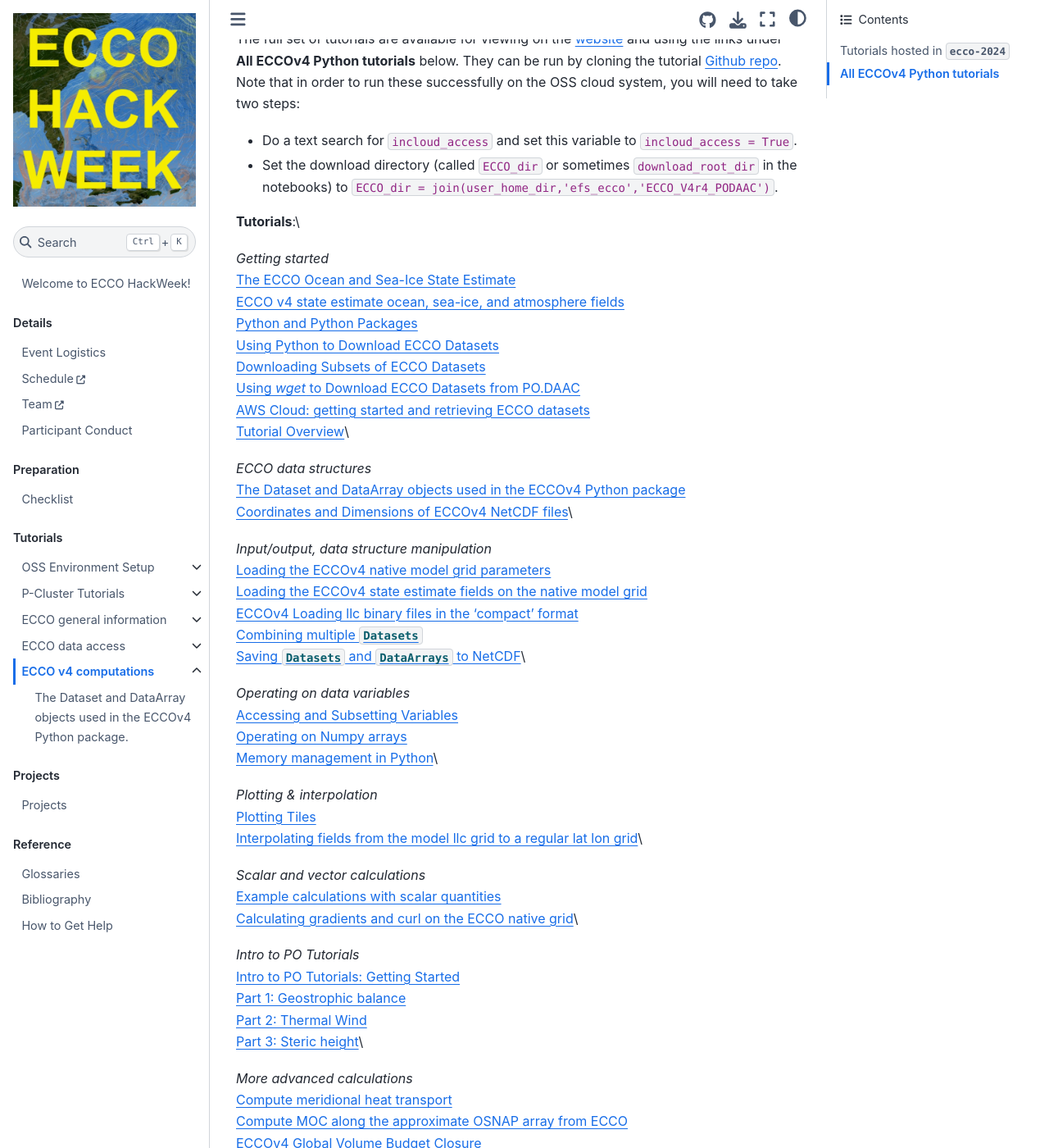
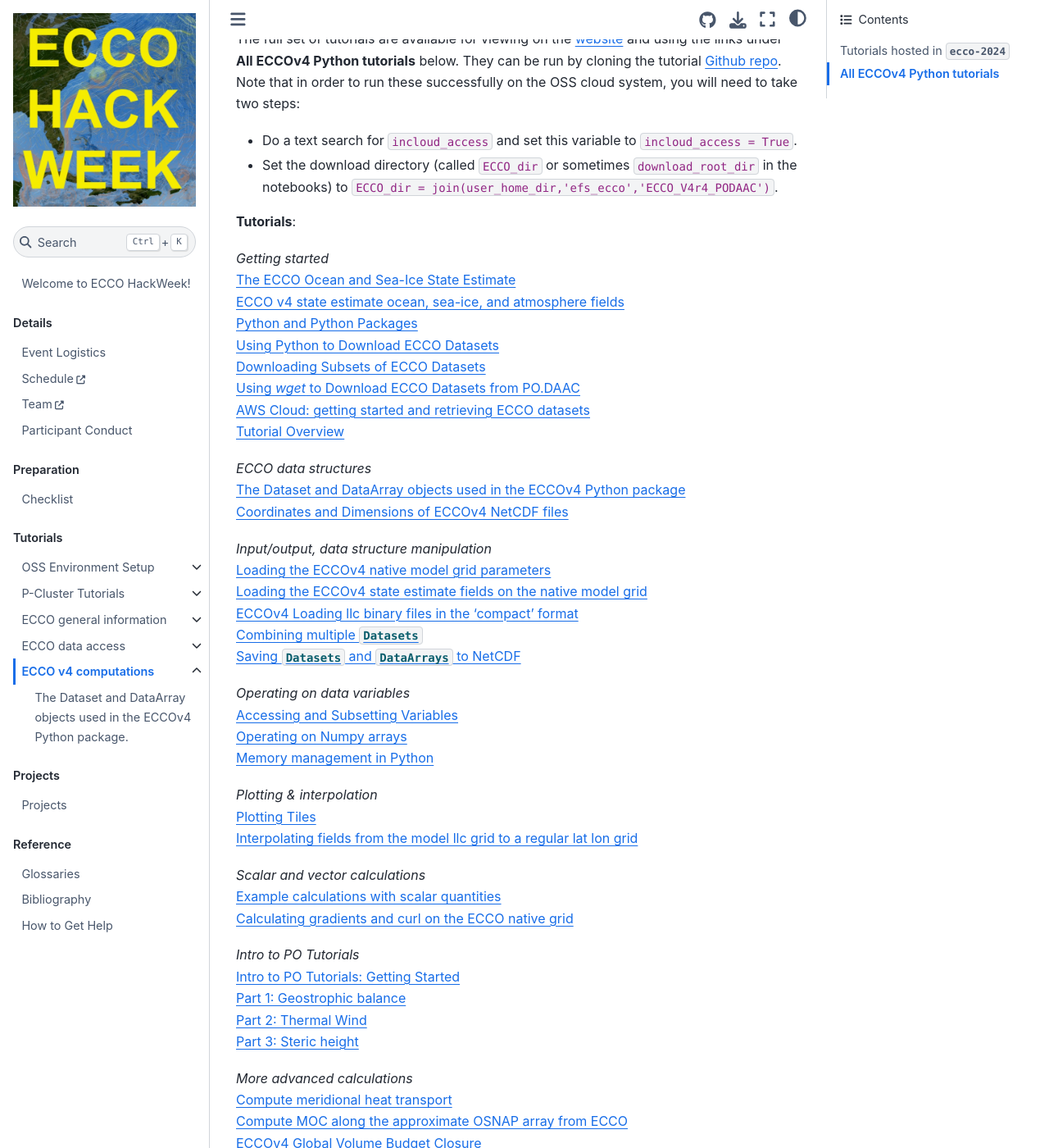
Before and after one commit to ECCO-Hackweek/ecco-2024, a Jupyter Book: the page built from book/tutorials/ECCO_v4_computations_index.md, in a window 1280 px wide and 1400 px high, scrolled down 1162 px. Shown: the whole window at 82% size. Built offline with Jupyter Book 1.0.4 settings and Sphinx 7.4.7 and the Sphinx Book theme 1.1.4, drawn with Linux system fonts in a browser that asks for light colours; pages that are not in the unit, such as notebooks, are missing from menus.

Commit message:
removed unnecessary backslashes

```diff
--- a/book/tutorials/ECCO_v4_computations_index.md
+++ b/book/tutorials/ECCO_v4_computations_index.md
@@ -27,7 +27,7 @@ The full set of tutorials are available for viewing on the [website](https://ecc
 - Set the download directory (called `ECCO_dir` or sometimes `download_root_dir` in the notebooks) to `ECCO_dir = join(user_home_dir,'efs_ecco','ECCO_V4r4_PODAAC')`.
 
 
-**Tutorials**:\
+**Tutorials**:
 
 *Getting started*\
 [The ECCO Ocean and Sea-Ice State Estimate](https://ecco-v4-python-tutorial.readthedocs.io/intro.html)\
@@ -37,37 +37,37 @@ The full set of tutorials are available for viewing on the [website](https://ecc
 [Downloading Subsets of ECCO Datasets](https://ecco-v4-python-tutorial.readthedocs.io/Downloading_Subsets_of_ECCO_Datasets.html)\
 [Using *wget* to Download ECCO Datasets from PO.DAAC](https://ecco-v4-python-tutorial.readthedocs.io/Tutorial_wget_Command_Line_HTTPS_Downloading_ECCO_Datasets_from_PODAAC.html)\
 [AWS Cloud: getting started and retrieving ECCO datasets](https://ecco-v4-python-tutorial.readthedocs.io/AWS_Cloud_getting_started.html)\
-[Tutorial Overview](https://ecco-v4-python-tutorial.readthedocs.io/Tutorial_Introduction.html)\
+[Tutorial Overview](https://ecco-v4-python-tutorial.readthedocs.io/Tutorial_Introduction.html)
 
 *ECCO data structures*\
 [The Dataset and DataArray objects used in the ECCOv4 Python package](https://ecco-v4-python-tutorial.readthedocs.io/ECCO_v4_data_structure_basics.html)\
-[Coordinates and Dimensions of ECCOv4 NetCDF files](https://ecco-v4-python-tutorial.readthedocs.io/ECCO_v4_Coordinates_and_Dimensions_of_ECCOv4_NetCDF_files.html)\
+[Coordinates and Dimensions of ECCOv4 NetCDF files](https://ecco-v4-python-tutorial.readthedocs.io/ECCO_v4_Coordinates_and_Dimensions_of_ECCOv4_NetCDF_files.html)
 
 *Input/output, data structure manipulation*\
 [Loading the ECCOv4 native model grid parameters](https://ecco-v4-python-tutorial.readthedocs.io/ECCO_v4_Loading_the_ECCOv4_native_model_grid_parameters.html)\
 [Loading the ECCOv4 state estimate fields on the native model grid](https://ecco-v4-python-tutorial.readthedocs.io/ECCO_v4_Loading_the_ECCOv4_state_estimate_fields_on_the_native_model_grid.html)\
 [ECCOv4 Loading llc binary files in the ‘compact’ format](https://ecco-v4-python-tutorial.readthedocs.io/ECCO_v4_Loading_LLC_compact_binary_files.html)\
 [Combining multiple `Datasets`](https://ecco-v4-python-tutorial.readthedocs.io/ECCO_v4_Combining_Multiple_Datasets.html)\
-[Saving `Datasets` and `DataArrays` to NetCDF](https://ecco-v4-python-tutorial.readthedocs.io/ECCO_v4_Saving_Datasets_and_DataArrays_to_NetCDF.html)\
+[Saving `Datasets` and `DataArrays` to NetCDF](https://ecco-v4-python-tutorial.readthedocs.io/ECCO_v4_Saving_Datasets_and_DataArrays_to_NetCDF.html)
 
 *Operating on data variables*\
 [Accessing and Subsetting Variables](https://ecco-v4-python-tutorial.readthedocs.io/ECCO_v4_Accessing_and_Subsetting_Variables.html)\
 [Operating on Numpy arrays](https://ecco-v4-python-tutorial.readthedocs.io/ECCO_v4_Operating_on_Numpy_Arrays.html)\
-[Memory management in Python](https://ecco-v4-python-tutorial.readthedocs.io/ECCO_v4_Memory_management.html)\
+[Memory management in Python](https://ecco-v4-python-tutorial.readthedocs.io/ECCO_v4_Memory_management.html)
 
 *Plotting & interpolation*\
 [Plotting Tiles](https://ecco-v4-python-tutorial.readthedocs.io/ECCO_v4_Plotting_Tiles.html)\
-[Interpolating fields from the model llc grid to a regular lat lon grid](https://ecco-v4-python-tutorial.readthedocs.io/ECCO_v4_Interpolating_Fields_to_LatLon_Grid.html)\
+[Interpolating fields from the model llc grid to a regular lat lon grid](https://ecco-v4-python-tutorial.readthedocs.io/ECCO_v4_Interpolating_Fields_to_LatLon_Grid.html)
 
 *Scalar and vector calculations*\
 [Example calculations with scalar quantities](https://ecco-v4-python-tutorial.readthedocs.io/ECCO_v4_Example_calculations_with_scalar_quantities.html)\
-[Calculating gradients and curl on the ECCO native grid](https://ecco-v4-python-tutorial.readthedocs.io/ECCO_v4_Gradient_calc_on_native_grid.html)\
+[Calculating gradients and curl on the ECCO native grid](https://ecco-v4-python-tutorial.readthedocs.io/ECCO_v4_Gradient_calc_on_native_grid.html)
 
 *Intro to PO Tutorials*\
 [Intro to PO Tutorials: Getting Started](https://ecco-v4-python-tutorial.readthedocs.io/Intro_to_PO_start.html)\
 [Part 1: Geostrophic balance](https://ecco-v4-python-tutorial.readthedocs.io/Geostrophic_balance.html)\
 [Part 2: Thermal Wind](https://ecco-v4-python-tutorial.readthedocs.io/Thermal_wind.html)\
-[Part 3: Steric height](https://ecco-v4-python-tutorial.readthedocs.io/Steric_height.html)\
+[Part 3: Steric height](https://ecco-v4-python-tutorial.readthedocs.io/Steric_height.html)
 
 *More advanced calculations*\
 [Compute meridional heat transport](https://ecco-v4-python-tutorial.readthedocs.io/ECCO_v4_Example_MHT.html)\
@@ -75,4 +75,4 @@ The full set of tutorials are available for viewing on the [website](https://ecc
 [ECCOv4 Global Volume Budget Closure](https://ecco-v4-python-tutorial.readthedocs.io/ECCO_v4_Volume_budget_closure.html)\
 [Global Heat Budget Closure](https://ecco-v4-python-tutorial.readthedocs.io/ECCO_v4_Heat_budget_closure.html)\
 [Salt, Salinity and Freshwater Budgets](https://ecco-v4-python-tutorial.readthedocs.io/ECCO_v4_Salt_and_salinity_budget.html)\
-[Calculate ocean thermal forcing from ECCOv4r4 data, direct from PO.DAAC S3 storage](https://ecco-v4-python-tutorial.readthedocs.io/ECCO_v4_Calculating_the_ECCOv4_ocean_thermal_forcing.html)\
+[Calculate ocean thermal forcing from ECCOv4r4 data, direct from PO.DAAC S3 storage](https://ecco-v4-python-tutorial.readthedocs.io/ECCO_v4_Calculating_the_ECCOv4_ocean_thermal_forcing.html)
```
